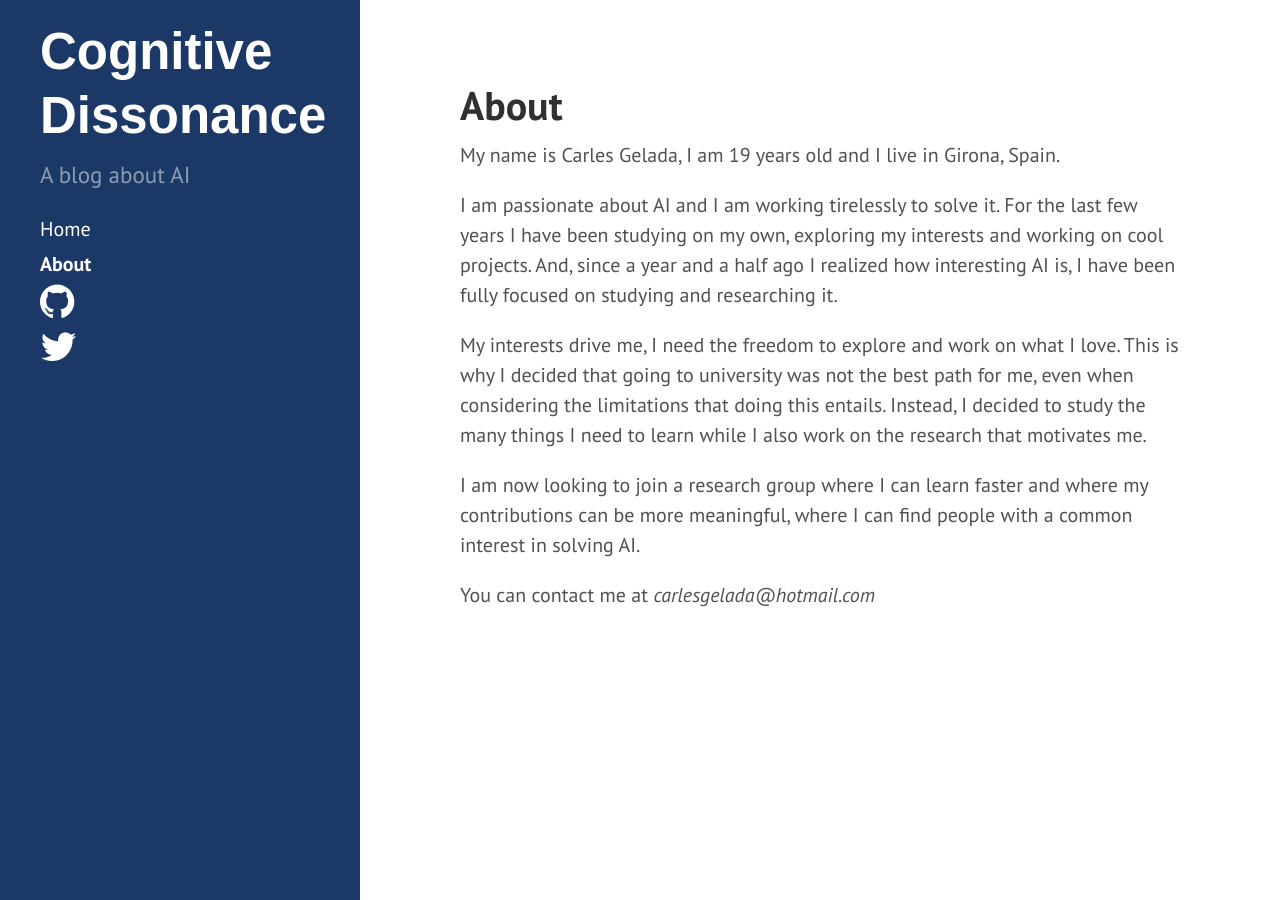
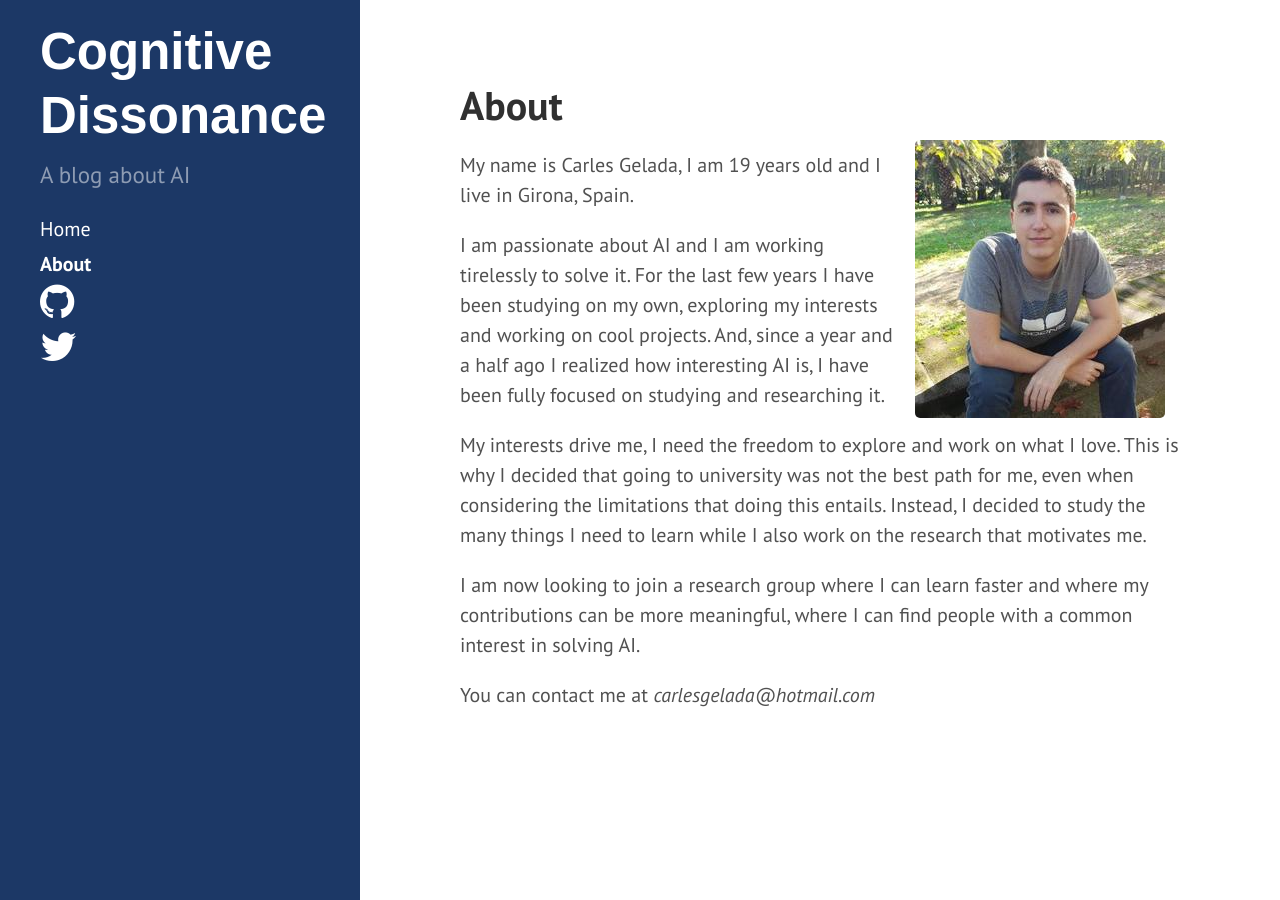
Before and after one commit to cgel/cgel.github.io, a Jekyll site: the page built from about.md, in a window 1280 px wide. Built offline with Jekyll 4.4.1, drawn with Linux system fonts in a browser that asks for light colours; nearby versions of some CDN libraries.

Commit message:
add picture to about

```diff
--- a/about.md
+++ b/about.md
@@ -2,6 +2,9 @@
 layout: page
 title: About
 ---
+
+![Carles Gelada]({{ site.url }}/assets/me.jpg){:style="float: right;margin-right: 15px;margin-left: 15px;margin-bottom: 7px;"}
+
 My name is Carles Gelada, I am 19 years old and I live in Girona, Spain.
 
 I am passionate about AI and I am working tirelessly to solve it. For the last few years I have been
```
Also changed, not shown: assets/me.jpg (added).
